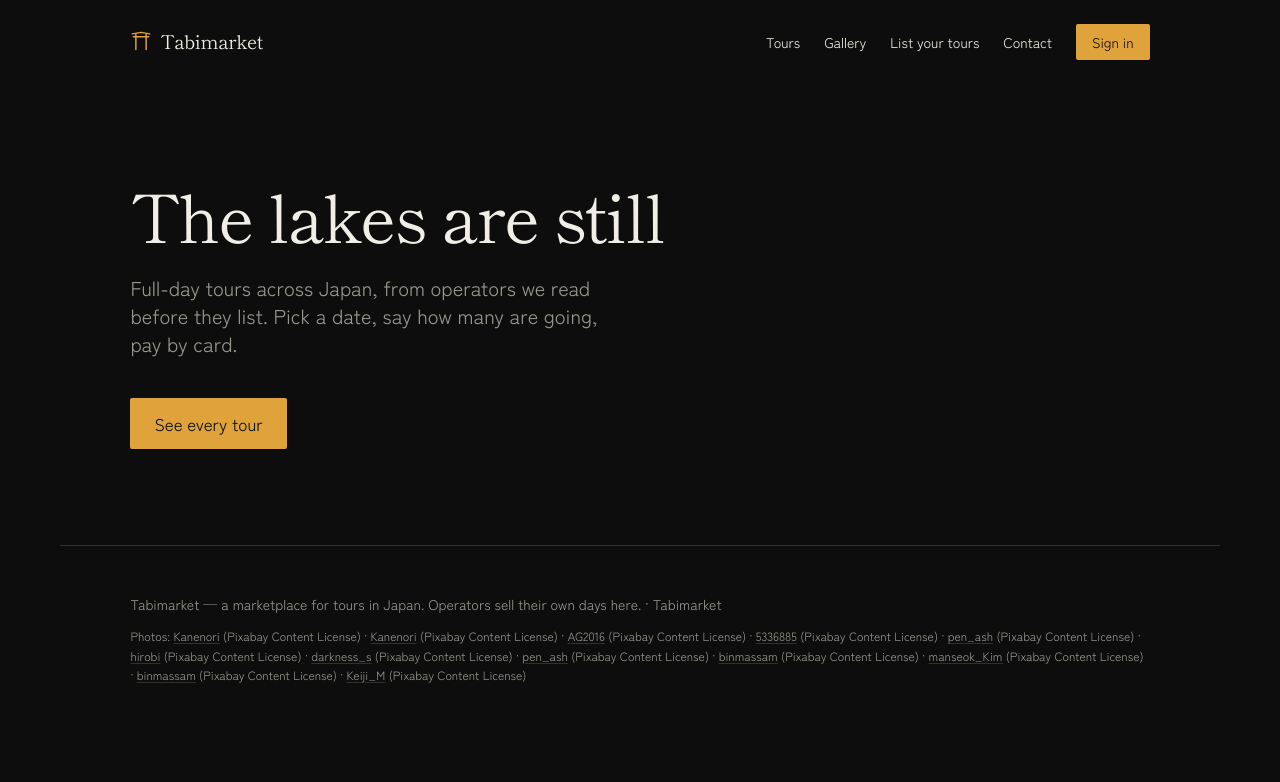
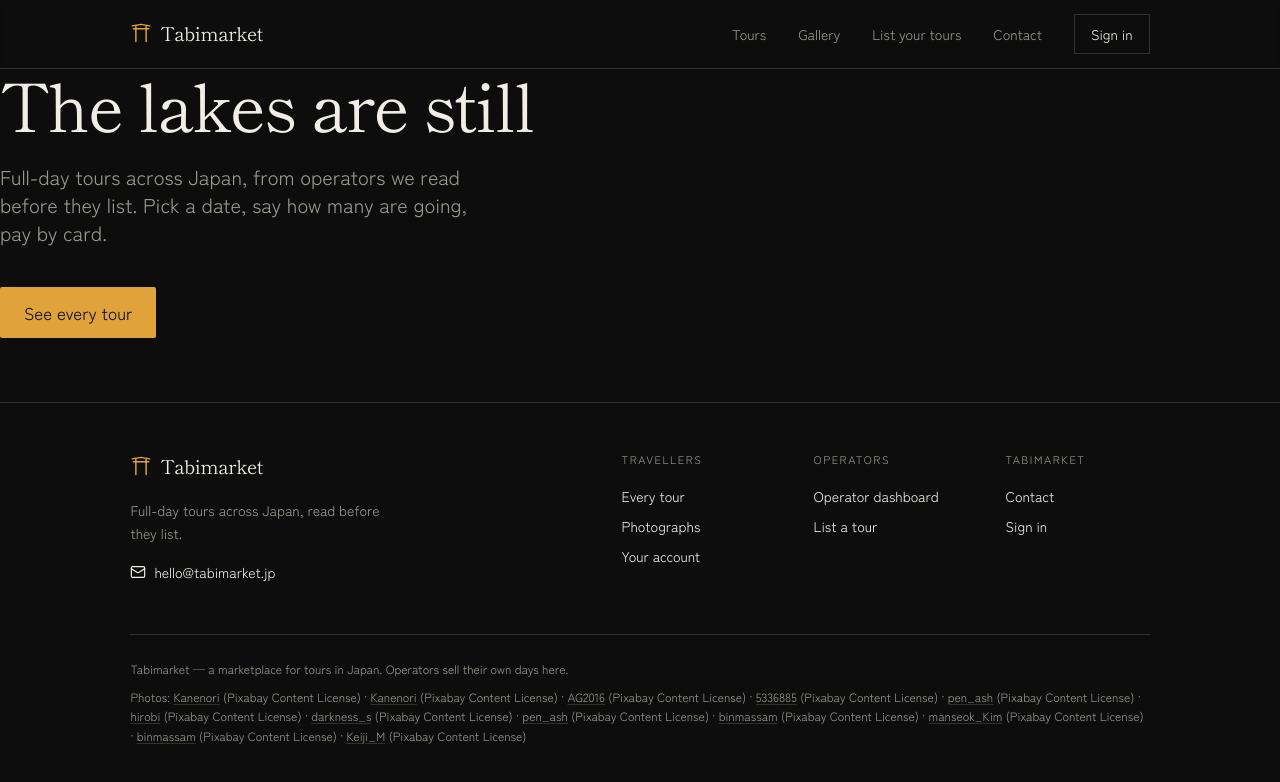
Before and after one commit to ThanhNV121097/project-c2e57d14, a React (Vite) app in the folder code/frontend/: page / in a window 1280 px wide. Shown: the top 782 px of the page. Built offline with nearby package versions, Linux system fonts and the light colour scheme.

Commit message:
design: the shell, header and footer

```diff
--- a/code/frontend/src/App.tsx
+++ b/code/frontend/src/App.tsx
@@ -1,71 +1,172 @@
-import { useState } from "react";
-import { Link, Route, Routes } from "react-router-dom";
+import { useEffect, useState } from "react";
+import { Link, Route, Routes, useLocation } from "react-router-dom";
 import { T, useList, useContent } from "./editable";
+import { useSession, signOut } from "./lib/session";
 import Home from "./pages/Home";
-import Directions1 from "./pages/Directions1";
-import Directions2 from "./pages/Directions2";
-import Directions3 from "./pages/Directions3";
+import Tours from "./pages/Tours";
+import Tour from "./pages/Tour";
+import Gallery from "./pages/Gallery";
+import Book from "./pages/Book";
+import Checkout from "./pages/Checkout";
+import BookingDone from "./pages/BookingDone";
+import Account from "./pages/Account";
+import SignIn from "./pages/SignIn";
+import Register from "./pages/Register";
+import Supplier from "./pages/Supplier";
+import SupplierNew from "./pages/SupplierNew";
+import Admin from "./pages/Admin";
+import Contact from "./pages/Contact";
 import Logo from "./components/Logo";
+import Icon from "./components/Icon";
 import MenuToggle from "./components/MenuToggle";
+import MobileMenu from "./components/MobileMenu";
 import ContactDock from "./components/ContactDock";
 import PhotoCredits from "./components/PhotoCredits";
+import { PageViews } from "./site";
 
-/**
- * The shell the design replaces.
- *
- * This file is a placeholder so the scaffold builds and runs before the
- * design exists. The team rewrites it and adds components under
- * src/components/; what must stay is the rule every component follows: the
- * words come from content.json through <T/>, the colours from theme.css.
- *
- * The site has pages, not only a home page: each is a file in src/pages/ and
- * a <Route> below, sharing the header and footer. The footer keeps
- * <PhotoCredits/>: the stock photos' credits, which their licences ask for.
- */
+type NavLink = { label: string; href: string };
+type Column = { heading: string; links: NavLink[] };
+
 export default function App() {
   return (
-    <Routes>
-      {/* The direction pages are not part of the site: they render alone, with
-          none of the shell around them, and are deleted once the owner picks. */}
-      <Route path="/directions-1" element={<Directions1 />} />
-      <Route path="/directions-2" element={<Directions2 />} />
-      <Route path="/directions-3" element={<Directions3 />} />
-      <Route path="*" element={<Shell />} />
-    </Routes>
-  );
-}
-
-function Shell() {
-  const links = useList<{ label: string; href: string }>("nav.links");
-  const name = useContent("site.name");
-  const [open, setOpen] = useState(false);
-  return (
-    <div className="min-h-screen bg-ground text-ink font-body">
-      <header className="mx-auto max-w-page px-[var(--gutter)] py-6 flex items-center justify-between">
-        <Link to="/" aria-label={name}><Logo /></Link>
-        <nav className="hidden lg:flex items-center gap-6 text-sm">
-          {links.map((l, i) => <T key={i} k={`nav.links.${i}.label`} as="a" href={l.href} />)}
-          <T k="nav.cta.label" as="a" href="#contact" className="rounded bg-accent px-4 py-2 text-accent-ink" />
-        </nav>
-        <div className="flex items-center gap-1 lg:hidden">
-          <MenuToggle open={open} onToggle={() => setOpen((o) => !o)} />
-        </div>
-      </header>
-      {open && (
-        <nav className="fixed inset-0 top-[88px] z-40 flex flex-col gap-6 bg-ground px-[var(--gutter)] py-10 text-2xl lg:hidden">
-          {links.map((l, i) => <T key={i} k={`nav.links.${i}.label`} as="a" href={l.href} />)}
-        </nav>
-      )}
-      <main className="mx-auto max-w-page px-[var(--gutter)] py-24">
+    <div className="min-h-screen bg-ground text-ink font-body antialiased">
+      <PageViews />
+      <ScrollToTop />
+      <Header />
+      <main>
         <Routes>
           <Route path="/" element={<Home />} />
+          <Route path="/tours" element={<Tours />} />
+          <Route path="/tours/:id" element={<Tour />} />
+          <Route path="/gallery" element={<Gallery />} />
+          <Route path="/book/:id" element={<Book />} />
+          <Route path="/checkout/:id" element={<Checkout />} />
+          <Route path="/booking/:id" element={<BookingDone />} />
+          <Route path="/account" element={<Account />} />
+          <Route path="/signin" element={<SignIn />} />
+          <Route path="/register" element={<Register />} />
+          <Route path="/supplier" element={<Supplier />} />
+          <Route path="/supplier/new" element={<SupplierNew />} />
+          <Route path="/admin" element={<Admin />} />
+          <Route path="/contact" element={<Contact />} />
+          <Route path="*" element={<Home />} />
         </Routes>
       </main>
-      <footer className="mx-auto max-w-page px-[var(--gutter)] py-12 text-sm text-ink-soft border-t border-line">
-        <T k="footer.line" /> · {name}
-        <PhotoCredits className="mt-3" />
-      </footer>
+      <Footer />
       <ContactDock />
     </div>
   );
 }
+
+function ScrollToTop() {
+  const { pathname } = useLocation();
+  useEffect(() => {
+    window.scrollTo(0, 0);
+  }, [pathname]);
+  return null;
+}
+
+function Header() {
+  const links = useList<NavLink>("nav.links");
+  const name = useContent("site.name");
+  const openLabel = useContent("nav.menu.open");
+  const accountLabel = useContent("nav.account");
+  const [open, setOpen] = useState(false);
+  const session = useSession();
+  const { pathname } = useLocation();
+  useEffect(() => {
+    setOpen(false);
+  }, [pathname]);
+  const testid = (href: string) => `nav-${href.replace(/\//g, "") || "home"}`;
+  return (
+    <header className="sticky top-0 z-50 border-b border-line bg-ground/95 backdrop-blur-[2px]">
+      <div className="mx-auto flex h-[var(--header-h)] max-w-page items-center justify-between px-[var(--gutter)]">
+        <Link to="/" aria-label={name}><Logo /></Link>
+        <nav className="hidden items-center gap-[var(--space-8)] text-[14px] lg:flex">
+          {links.map((l, i) => (
+            <Link key={l.href} to={l.href} data-testid={testid(l.href)} className="text-ink-soft transition-colors duration-[var(--duration-fast)] hover:text-ink">
+              <T k={`nav.links.${i}.label`} />
+            </Link>
+          ))}
+          {session ? (
+            <Link to="/account" aria-label={accountLabel} data-testid="nav-account" className="flex h-10 w-10 items-center justify-center text-ink-soft transition-colors duration-[var(--duration-fast)] hover:text-ink">
+              <Icon name="account" label={accountLabel} />
+            </Link>
+          ) : (
+            <Link to="/signin" data-testid="nav-signin" className="border border-line px-[var(--space-4)] py-[var(--space-2)] text-ink transition-colors duration-[var(--duration-fast)] hover:border-accent hover:text-accent">
+              <T k="nav.cta.label" />
+            </Link>
+          )}
+        </nav>
+        <div className="flex items-center gap-[var(--space-1)] lg:hidden">
+          {session && (
+            <Link to="/account" aria-label={accountLabel} className="flex h-10 w-10 items-center justify-center text-ink-soft">
+              <Icon name="account" label={accountLabel} />
+            </Link>
+          )}
+          <MenuToggle open={open} onToggle={() => setOpen((o) => !o)} />
+        </div>
+      </div>
+      <MobileMenu open={open} onClose={() => setOpen(false)}>
+        {links.map((l, i) => (
+          <Link key={l.href} to={l.href} onClick={() => setOpen(false)} className="font-display text-[28px] text-ink">
+            <T k={`nav.links.${i}.label`} />
+          </Link>
+        ))}
+        <Link to={session ? "/account" : "/signin"} onClick={() => setOpen(false)} className="font-display text-[28px] text-accent">
+          <T k={session ? "nav.account" : "nav.cta.label"} />
+        </Link>
+        <span className="sr-only">{openLabel}</span>
+      </MobileMenu>
+    </header>
+  );
+}
+
+function Footer() {
+  const columns = useList<Column>("footer.columns");
+  const email = useContent("contact.email");
+  const session = useSession();
+  return (
+    <footer className="mt-[var(--space-16)] border-t border-line pb-[var(--dock-space)] lg:pb-[var(--space-12)]">
+      <div className="mx-auto max-w-page px-[var(--gutter)] py-[var(--space-12)]">
+        <div className="flex flex-col gap-[var(--space-12)] lg:flex-row lg:justify-between">
+          <div className="max-w-[30ch]">
+            <Logo />
+            <T k="footer.tagline" as="p" className="mt-[var(--space-4)] text-[14px] leading-relaxed text-ink-soft" />
+            {email && (
+              <a href={`mailto:${email}`} className="mt-[var(--space-4)] inline-flex items-center gap-[var(--space-2)] text-[14px] text-ink hover:text-accent">
+                <Icon name="mail" size={16} />
+                {email}
+              </a>
+            )}
+          </div>
+          <div className="flex flex-wrap gap-[var(--space-12)]">
+            {columns.map((col, c) => (
+              <nav key={col.heading} className="min-w-[9rem]">
+                <T k={`footer.columns.${c}.heading`} as="p" className="text-[11px] uppercase tracking-[0.14em] text-ink-soft" />
+                <ul className="mt-[var(--space-4)] flex flex-col gap-[var(--space-2)] text-[14px]">
+                  {col.links.map((l, i) => (
+                    <li key={l.href}>
+                      <Link to={l.href} className="text-ink transition-colors duration-[var(--duration-fast)] hover:text-accent">
+                        <T k={`footer.columns.${c}.links.${i}.label`} />
+                      </Link>
+                    </li>
+                  ))}
+                </ul>
+              </nav>
+            ))}
+          </div>
+        </div>
+        <div className="mt-[var(--space-12)] flex flex-col gap-[var(--space-2)] border-t border-line pt-[var(--space-6)] text-[12px] text-ink-soft">
+          <T k="footer.line" />
+          <PhotoCredits />
+          {session && (
+            <button type="button" onClick={signOut} className="self-start text-[12px] text-ink-soft underline-offset-4 hover:text-ink hover:underline">
+              <T k="pages.account.signout" />
+            </button>
+          )}
+        </div>
+      </div>
+    </footer>
+  );
+}
```
